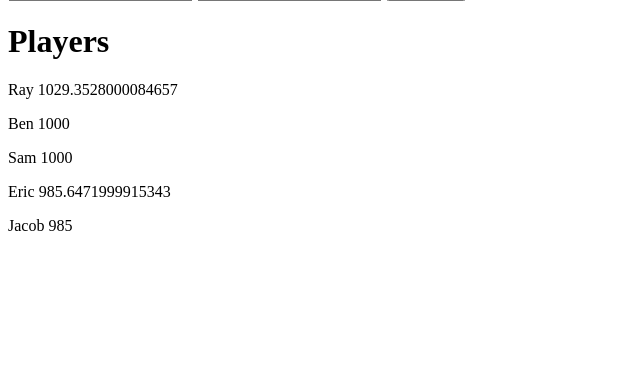
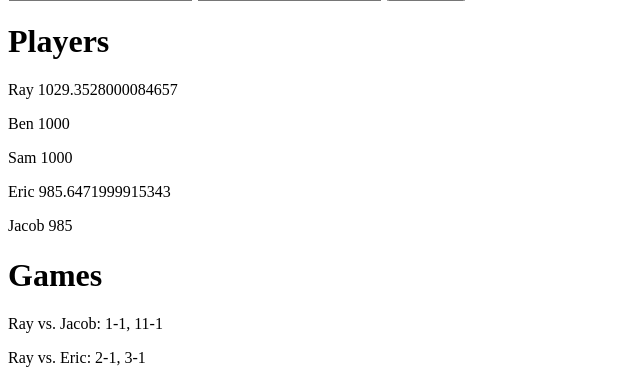
Before and after one commit to raymondhechen/badrank, a Flask app: page / in a window 1280 px wide. Shown: the part 606-989 px from the top of the page, without its empty margins (0-640 px from the left). Before the commit the page ends 837 px from the top, so only its background shows below. Run offline with Flask 2, Linux system fonts and the light colour scheme; data comes from the database, SQL or seed files in the repository.

Commit message:
Display games

```diff
--- a/flask-backend/app/badrank.py
+++ b/flask-backend/app/badrank.py
@@ -46,7 +46,8 @@ def home():
         db.session.commit()
 
     players = Player.query.order_by(Player.elo.desc()).all() # query all players in descending order
-    return render_template("home.html", players=players)
+    games = PlayerGame.query.order_by(PlayerGame.id).all() # query all games
+    return render_template("home.html", players=players, games=games)
 
 # Select DB
 @app.route("/setDB", methods=["GET","POST"])
--- a/flask-backend/app/templates/home.html
+++ b/flask-backend/app/templates/home.html
@@ -45,7 +45,12 @@
 
     <h1>Players</h1>
     {% for player in players %}
-      <p>{{player.name}} {{player.elo}}</p>
+        <p>{{player.name}} {{player.elo}}</p>
+    {% endfor %}
+
+    <h1>Games</h1>
+    {% for game in games %}
+        <p>{{game.p1}} vs. {{game.p2}}: {{game.g1p1}}-{{game.g1p2}}, {{game.g2p1}}-{{game.g2p2}}</p>
     {% endfor %}
   </body>
 </html>
```
